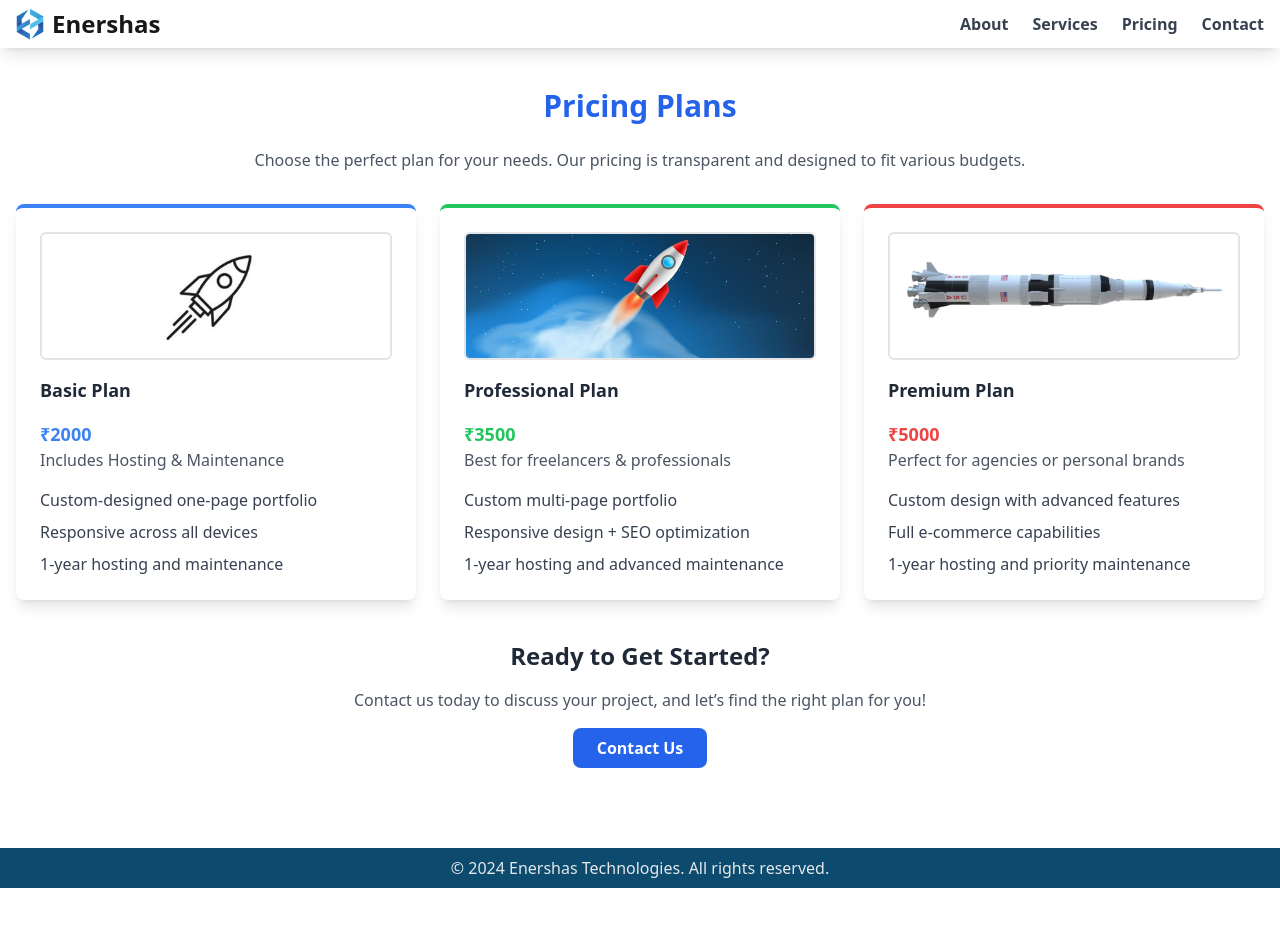
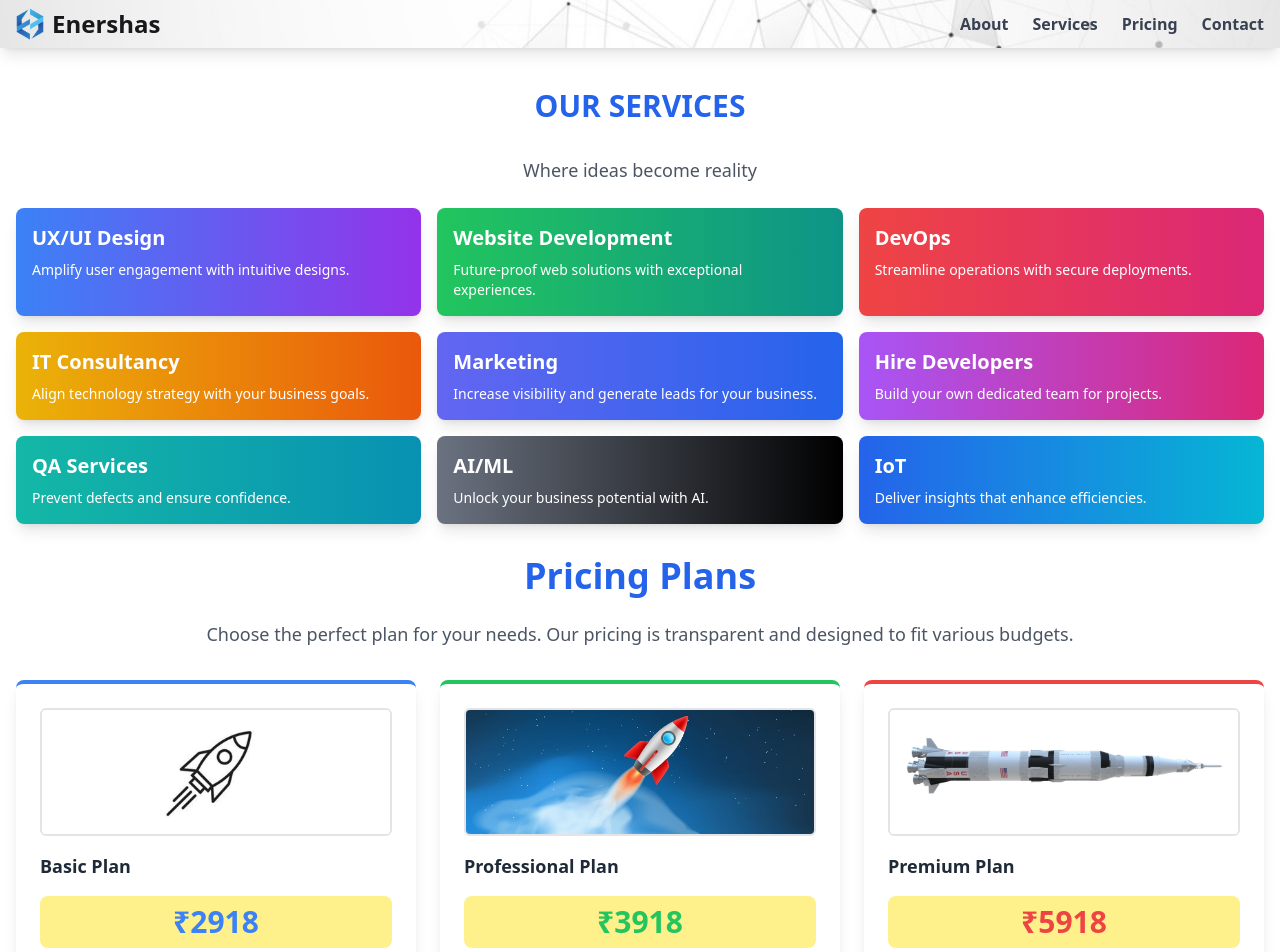
Before and after one commit to Shahid5577/pinktemp_webportal, a React (Vite) app: page /pricing in a window 1280 px wide. Shown: the top 952 px of the page. Before the commit the page ends 888 px from the top, so only its background shows below. Built offline with nearby package versions, Linux system fonts and the light colour scheme.

Commit message:
Updated Pricing

```diff
--- a/src/components/Footer.tsx
+++ b/src/components/Footer.tsx
@@ -2,11 +2,21 @@ import React from 'react';
 
 const Footer: React.FC = () => {
   return (
-    <footer className="bg-sky-900 text-white py-2">
-      <div className="container mx-auto text-center">
+    <footer className="bg-sky-900 text-white py-4">
+      <div className="container mx-auto flex justify-between items-center">
+        {/* Links Section */}
+        <div className="flex space-x-4">
+          <a href="/privacy-policy" className="text-gray-200 hover:text-white">Privacy Policy</a>
+          <span>|</span>
+          <a href="/terms" className="text-gray-200 hover:text-white">Terms</a>
+        </div>
         {/* Copyright */}
-        <div className="text-center text-gray-200">
+        <div className="text-center text-gray-200 flex-grow">
           <p>© {new Date().getFullYear()} Enershas Technologies. All rights reserved.</p>
+        </div>
+        {/* Help Link */}
+        <div>
+          <a href="/help" className="text-gray-200 hover:text-white">Help</a>
         </div>
       </div>
     </footer>
--- a/src/components/Header.tsx
+++ b/src/components/Header.tsx
@@ -2,7 +2,7 @@ import React, { useState } from 'react';
 import { Link } from 'react-router-dom';
 import { Bars3Icon } from '@heroicons/react/24/outline';
 import Icon from '../assets/icon.png';
-
+import Headerbg from '../assets/Headerbg.png';
 
 const Header: React.FC = () => {
   const [isNavOpen, setIsNavOpen] = useState(false); // Mobile menu state
@@ -15,7 +15,10 @@ const Header: React.FC = () => {
     setIsNavOpen(false); // Close mobile menu when link is clicked
   };
   return (
-    <header className="sticky top-0 z-50 text-white py-2 bg-white shadow-lg">
+    <header
+    className="sticky top-0 z-50 text-white py-2 bg-cover bg-center shadow-lg"
+    style={{ backgroundImage: `url(${Headerbg})` }} // Inline background image
+  >
       <div className="container mx-auto px-4 flex justify-between items-center">
         <div className="flex items-center">
           <img src={Icon} alt="Company Logo" className="h-8 mr-2" />
--- a/src/pages/Pricing.tsx
+++ b/src/pages/Pricing.tsx
@@ -1,5 +1,4 @@
 import React from 'react';
-import { Link } from 'react-router-dom';
 import Paper from '../assets/paper.png';
 import Rocket from '../assets/Rocket.png';
 import Rock from '../assets/Rock.png';
@@ -8,20 +7,74 @@ const Pricing: React.FC = () => {
   return (
     <section className="min-h-screen bg-white text-gray-700 py-10">
       <div className="container mx-auto px-4">
-        <h1 className="text-3xl font-bold text-center text-blue-600 mb-6">Pricing Plans</h1>
-        <p className="text-center text-gray-600 mb-8">
+        {/* OUR SERVICES Section */}
+        <h1 className="text-3xl font-bold text-center text-blue-600 mb-8">OUR SERVICES</h1>
+        <p className="text-center text-gray-600 mb-6 text-lg">Where ideas become reality</p>
+        <div className="grid grid-cols-1 sm:grid-cols-2 lg:grid-cols-3 gap-4 mb-8">
+          {/* Service 1: UX/UI Design */}
+          <div className="bg-gradient-to-r from-blue-500 to-purple-600 text-white shadow-lg rounded-lg p-4 transition-transform transform hover:scale-105">
+            <h3 className="text-xl font-semibold mb-2">UX/UI Design</h3>
+            <p className="text-sm">Amplify user engagement with intuitive designs.</p>
+          </div>
+          {/* Service 2: Website Development */}
+          <div className="bg-gradient-to-r from-green-500 to-teal-600 text-white shadow-lg rounded-lg p-4 transition-transform transform hover:scale-105">
+            <h3 className="text-xl font-semibold mb-2">Website Development</h3>
+            <p className="text-sm">Future-proof web solutions with exceptional experiences.</p>
+          </div>
+          {/* Service 3: DevOps */}
+          <div className="bg-gradient-to-r from-red-500 to-pink-600 text-white shadow-lg rounded-lg p-4 transition-transform transform hover:scale-105">
+            <h3 className="text-xl font-semibold mb-2">DevOps</h3>
+            <p className="text-sm">Streamline operations with secure deployments.</p>
+          </div>
+          {/* Service 4: IT Consultancy */}
+          <div className="bg-gradient-to-r from-yellow-500 to-orange-600 text-white shadow-lg rounded-lg p-4 transition-transform transform hover:scale-105">
+            <h3 className="text-xl font-semibold mb-2">IT Consultancy</h3>
+            <p className="text-sm">Align technology strategy with your business goals.</p>
+          </div>
+          {/* Service 5: Marketing */}
+          <div className="bg-gradient-to-r from-indigo-500 to-blue-600 text-white shadow-lg rounded-lg p-4 transition-transform transform hover:scale-105">
+            <h3 className="text-xl font-semibold mb-2">Marketing</h3>
+            <p className="text-sm">Increase visibility and generate leads for your business.</p>
+          </div>
+          {/* Service 6: Hire Developers */}
+          <div className="bg-gradient-to-r from-purple-500 to-pink-600 text-white shadow-lg rounded-lg p-4 transition-transform transform hover:scale-105">
+            <h3 className="text-xl font-semibold mb-2">Hire Developers</h3>
+            <p className="text-sm">Build your own dedicated team for projects.</p>
+          </div>
+          {/* Service 7: QA Services */}
+          <div className="bg-gradient-to-r from-teal-500 to-cyan-600 text-white shadow-lg rounded-lg p-4 transition-transform transform hover:scale-105">
+            <h3 className="text-xl font-semibold mb-2">QA Services</h3>
+            <p className="text-sm">Prevent defects and ensure confidence.</p>
+          </div>
+          {/* Service 8: AI/ML */}
+          <div className="bg-gradient-to-r from-gray-500 to-black text-white shadow-lg rounded-lg p-4 transition-transform transform hover:scale-105">
+            <h3 className="text-xl font-semibold mb-2">AI/ML</h3>
+            <p className="text-sm">Unlock your business potential with AI.</p>
+          </div>
+          {/* Service 9: IoT */}
+          <div className="bg-gradient-to-r from-blue-600 to-cyan-500 text-white shadow-lg rounded-lg p-4 transition-transform transform hover:scale-105">
+            <h3 className="text-xl font-semibold mb-2">IoT</h3>
+            <p className="text-sm">Deliver insights that enhance efficiencies.</p>
+          </div>
+        </div>
+
+        {/* Pricing Section */}
+        <h1 className="text-4xl font-bold text-center text-blue-600 mb-6">Pricing Plans</h1>
+        <p className="text-center text-gray-600 mb-8 text-lg">
           Choose the perfect plan for your needs. Our pricing is transparent and designed to fit various budgets.
         </p>
         <div className="grid grid-cols-1 sm:grid-cols-2 lg:grid-cols-3 gap-6">
           {/* Basic Plan */}
-          <div className="bg-white shadow-lg rounded-lg p-6 border-t-4 border-blue-500">
+          <div className="bg-white shadow-lg rounded-lg p-6 border-t-4 border-blue-500 transition-transform transform hover:scale-105">
             <img
-              src={Paper} // Placeholder image for Basic Plan
+              src={Paper}
               alt="Basic Plan"
-              className="w-full h-32 object-cover rounded-md mb-4 border-2 border-zinc-200" // Added border-sky-500 class
+              className="w-full h-32 object-cover rounded-md mb-4 border-2 border-zinc-200"
             />
             <h3 className="text-lg font-semibold text-gray-800 mb-4">Basic Plan</h3>
-            <p className="text-lg text-blue-500 font-bold">₹2000</p>
+            <p className="text-3xl text-blue-500 font-bold bg-yellow-200 py-2 px-4 rounded-lg text-center">
+              ₹2918
+            </p>
             <p className="text-gray-600 mb-4">Includes Hosting & Maintenance</p>
             <ul className="text-gray-700 space-y-2">
               <li>Custom-designed one-page portfolio</li>
@@ -30,14 +83,16 @@ const Pricing: React.FC = () => {
             </ul>
           </div>
           {/* Professional Plan */}
-          <div className="bg-white shadow-lg rounded-lg p-6 border-t-4 border-green-500">
+          <div className="bg-white shadow-lg rounded-lg p-6 border-t-4 border-green-500 transition-transform transform hover:scale-105">
             <img
-              src={Rocket} // Placeholder image for Professional Plan
+              src={Rocket}
               alt="Professional Plan"
-              className="w-full h-32 object-cover rounded-md mb-4 border-2 border-zinc-200" // Added border-sky-500 class
+              className="w-full h-32 object-cover rounded-md mb-4 border-2 border-zinc-200"
             />
             <h3 className="text-lg font-semibold text-gray-800 mb-4">Professional Plan</h3>
-            <p className="text-lg text-green-500 font-bold">₹3500</p>
+            <p className="text-3xl text-green-500 font-bold bg-yellow-200 py-2 px-4 rounded-lg text-center">
+              ₹3918
+            </p>
             <p className="text-gray-600 mb-4">Best for freelancers & professionals</p>
             <ul className="text-gray-700 space-y-2">
               <li>Custom multi-page portfolio</li>
@@ -46,14 +101,16 @@ const Pricing: React.FC = () => {
             </ul>
           </div>
           {/* Premium Plan */}
-          <div className="bg-white shadow-lg rounded-lg p-6 border-t-4 border-red-500">
+          <div className="bg-white shadow-lg rounded-lg p-6 border-t-4 border-red-500 transition-transform transform hover:scale-105">
             <img
-              src={Rock} // Placeholder image for Premium Plan
+              src={Rock}
               alt="Premium Plan"
-              className="w-full h-32 object-cover rounded-md mb-4 border-2 border-zinc-200" // Added border-sky-500 class
+              className="w-full h-32 object-cover rounded-md mb-4 border-2 border-zinc-200"
             />
             <h3 className="text-lg font-semibold text-gray-800 mb-4">Premium Plan</h3>
-            <p className="text-lg text-red-500 font-bold">₹5000</p>
+            <p className="text-3xl text-red-500 font-bold bg-yellow-200 py-2 px-4 rounded-lg text-center">
+              ₹5918
+            </p>
             <p className="text-gray-600 mb-4">Perfect for agencies or personal brands</p>
             <ul className="text-gray-700 space-y-2">
               <li>Custom design with advanced features</li>
@@ -62,17 +119,16 @@ const Pricing: React.FC = () => {
             </ul>
           </div>
         </div>
-        {/* Call to Action Section */}
+
+        {/* Email Section */}
         <div className="mt-10 text-center">
-          <h2 className="text-2xl font-bold text-gray-800 mb-4">Ready to Get Started?</h2>
+          <h2 className="text-2xl font-bold text-gray-800 mb-4">Get in Touch</h2>
           <p className="text-gray-600 mb-4">
-            Contact us today to discuss your project, and let’s find the right plan for you!
+            For inquiries, please reach out via email:
           </p>
-          <Link to="/contact">
-            <button className="bg-blue-600 text-white font-bold py-2 px-6 rounded-lg hover:bg-blue-700 transition duration-300">
-              Contact Us
-            </button>
-          </Link>
+          <span className="relative inline-block bg-gradient-to-r from-blue-200 to-blue-500 border-2 border-blue-700 rounded-full py-3 px-5 text-white font-bold text-lg ml-2 transition duration-300 shadow-lg hover:shadow-xl transform hover:scale-105">
+            <a href="mailto:enershas@gmail.com" className="text-lg">enershas@gmail.com</a>
+          </span>
         </div>
       </div>
     </section>
```
Also changed, not shown: src/assets/Headerbg.png (added).
